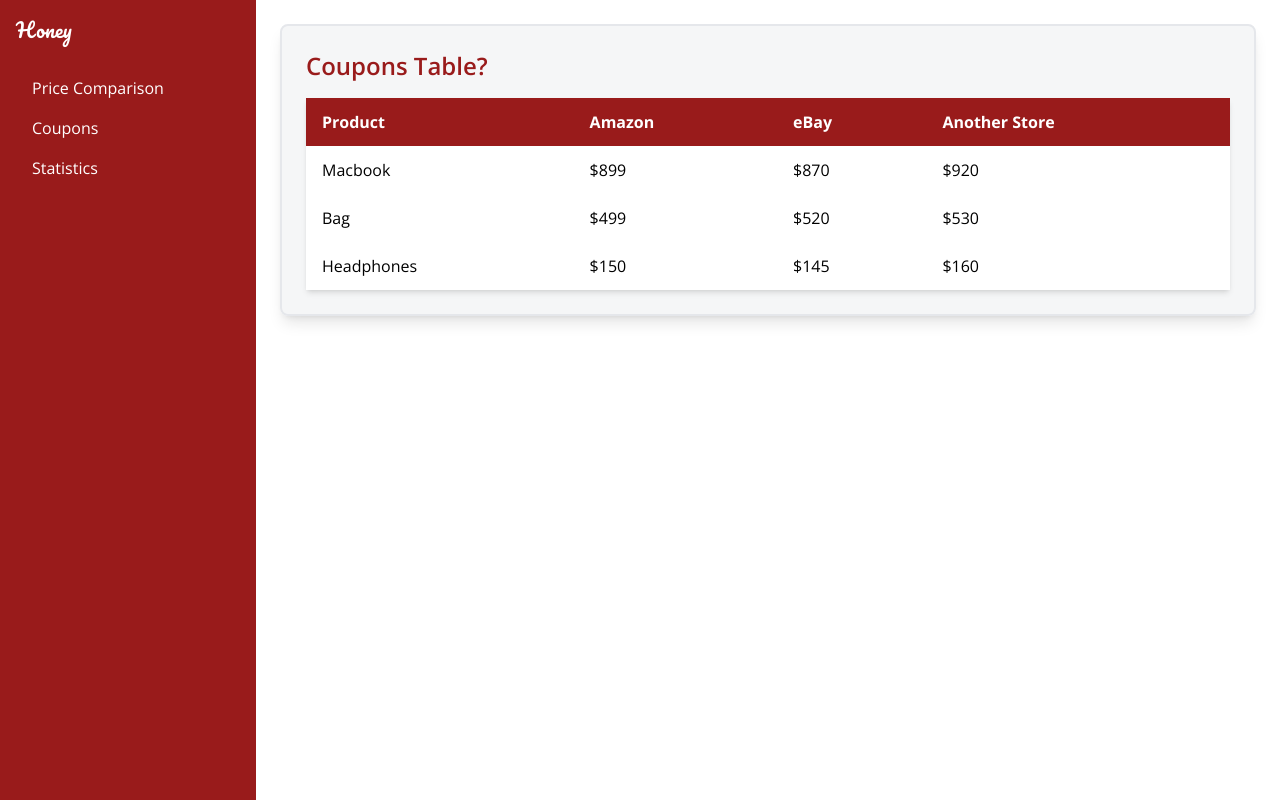
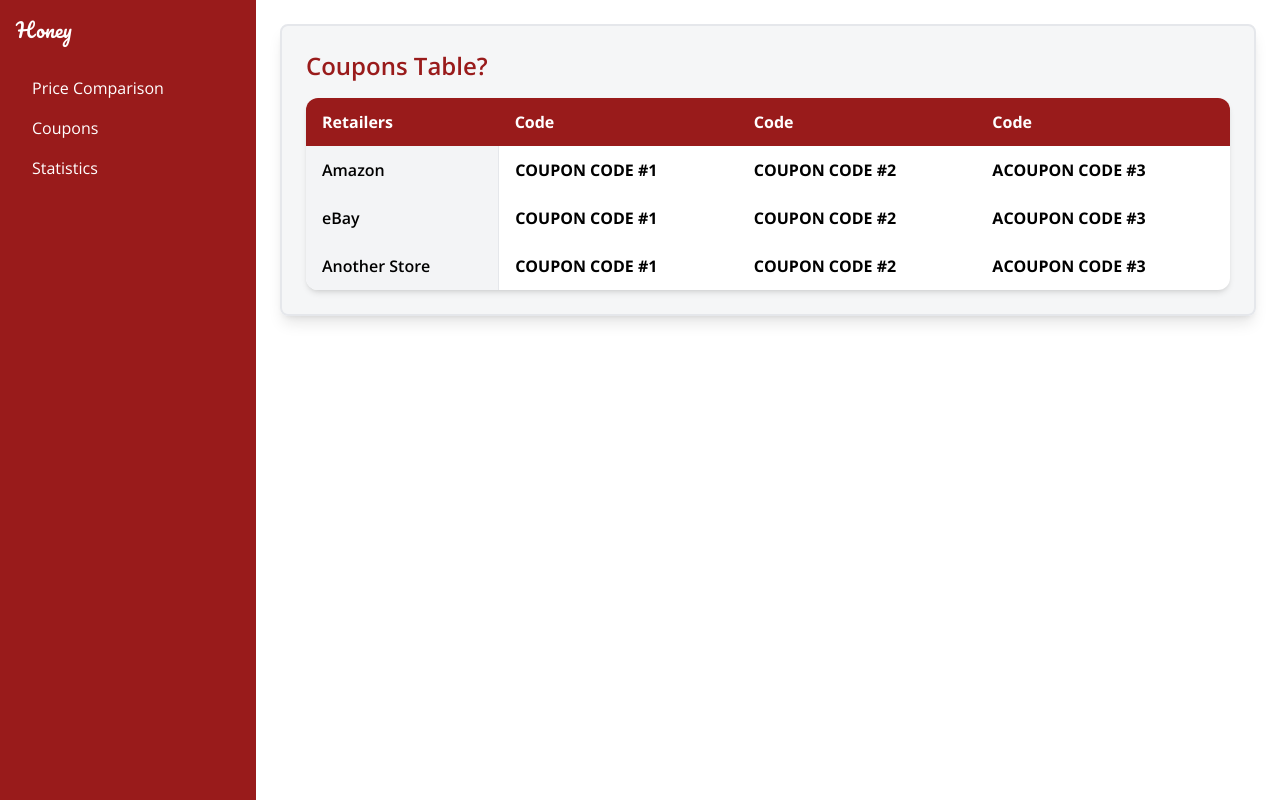
Before and after one commit to YukikoNii/Scenario2, a plain HTML site: page coupons.html in a window 1280 px wide. Drawn offline with nearby package versions, Linux system fonts and the light colour scheme.

Commit message:
Update coupons.html

```diff
--- a/coupons.html
+++ b/coupons.html
@@ -31,34 +31,34 @@
         <div class="max-w-5xl mx-auto p-6 bg-gray-100 bg-opacity-80 border-2 rounded-lg shadow-lg">
             <h2 class="text-2xl open-sans-bold text-red-800 mb-4">Coupons Table?</h2>
 
-            <table class="min-w-full table-auto bg-white shadow-md compTable">
+            <table class="min-w-full table-auto bg-white shadow-md rounded-xl compTable">
               <thead class="bg-red-800 text-white">
                 <tr>
-                  <th class="item py-3 px-4 text-left">Product</th>
-                  <th class="py-3 px-4 text-left">Amazon</th>
-                  <th class="py-3 px-4 text-left">eBay</th>
-                  <th class="py-3 px-4 text-left">Another Store</th>
+                  <th class="item py-3 px-4 text-left rounded-tl-xl">Retailers</th>
+                  <th class="py-3 px-4 text-left ">Code</th>
+                  <th class="py-3 px-4 text-left">Code</th>
+                  <th class="py-3 px-4 text-left rounded-tr-xl">Code</th>
                 </tr>
               </thead>
 
               <tbody>
                 <tr class="hover:bg-red-50">
-                  <td class="item py-3 px-4">Macbook</td>
-                  <td class="py-3 px-4">$899</td>
-                  <td class="py-3 px-4">$870</td>
-                  <td class="py-3 px-4">$920</td>
+                  <td class="item py-3 px-4 font-semibold bg-gray-100 border-r">Amazon</td>
+                  <th class="py-3 px-4 text-left">COUPON CODE #1</th>
+                  <th class="py-3 px-4 text-left">COUPON CODE #2</th>
+                  <th class="py-3 px-4 text-left">ACOUPON CODE #3</th>
                 </tr>
                 <tr class="hover:bg-red-50">
-                  <td class="item py-3 px-4">Bag</td>
-                  <td class="py-3 px-4">$499</td>
-                  <td class="py-3 px-4">$520</td>
-                  <td class="py-3 px-4">$530</td>
+                  <td class="item py-3 px-4 font-semibold bg-gray-100 border-r">eBay</td>
+                  <th class="py-3 px-4 text-left">COUPON CODE #1</th>
+                  <th class="py-3 px-4 text-left">COUPON CODE #2</th>
+                  <th class="py-3 px-4 text-left">ACOUPON CODE #3</th>
                 </tr>
                 <tr class="hover:bg-red-50">
-                  <td class="item py-3 px-4">Headphones</td>
-                  <td class="py-3 px-4">$150</td>
-                  <td class="py-3 px-4">$145</td>
-                  <td class="py-3 px-4">$160</td>
+                  <td class="item py-3 px-4 rounded-bl-xl font-semibold bg-gray-100 border-r">Another Store</td>
+                  <th class="py-3 px-4 text-left">COUPON CODE #1</th>
+                  <th class="py-3 px-4 text-left">COUPON CODE #2</th>
+                  <th class="py-3 px-4 text-left">ACOUPON CODE #3</th>
                 </tr>
               </tbody>
             </table>
```
